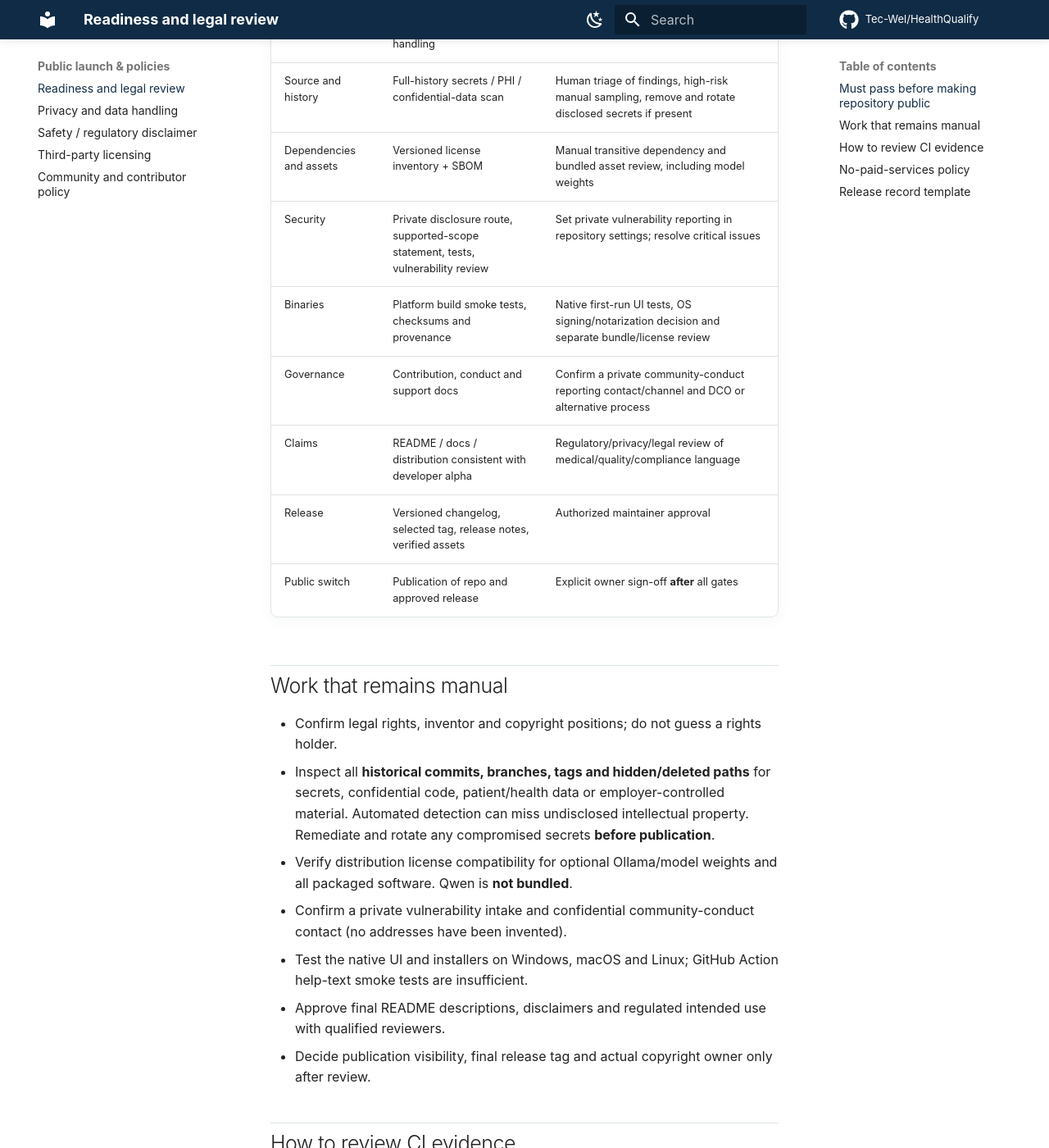
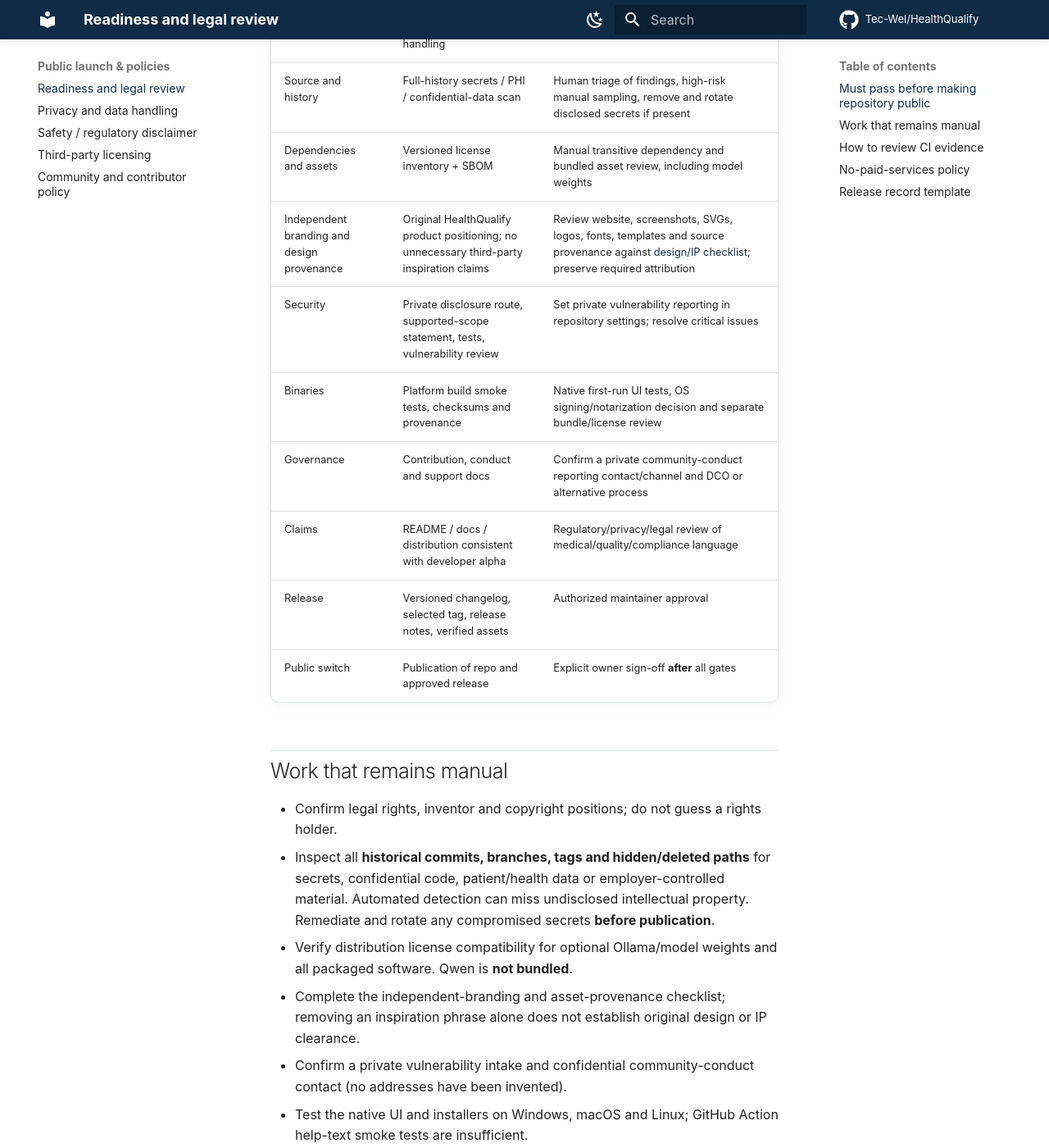
Before and after one commit to Tec-Wel/HealthQualify, an MkDocs documentation site: the page built from docs/PUBLIC_LAUNCH_READINESS.md, in a window 1280 px wide and 1400 px high, scrolled down 834 px. Shown: the whole window at 82% size. Built offline with MkDocs 1.6.1 and Material for MkDocs 9.7.7, drawn with Linux system fonts in a browser that asks for light colours; comment, search, counter and statistics services are not loaded.

Commit message:
docs: establish independent branding and preserve required third-party notices

```diff
--- a/docs/PUBLIC_LAUNCH_READINESS.md
+++ b/docs/PUBLIC_LAUNCH_READINESS.md
@@ -10,6 +10,7 @@
 | Privacy | Accurate privacy notice and synthetic-only handling | Assess traffic, storage, deletion, data processing and public claims |
 | Source and history | Full-history secrets / PHI / confidential-data scan | Human triage of findings, high-risk manual sampling, remove and rotate disclosed secrets if present |
 | Dependencies and assets | Versioned license inventory + SBOM | Manual transitive dependency and bundled asset review, including model weights |
+| Independent branding and design provenance | Original HealthQualify product positioning; no unnecessary third-party inspiration claims | Review website, screenshots, SVGs, logos, fonts, templates and source provenance against [design/IP checklist](INDEPENDENT_DESIGN_IP_REVIEW.md); preserve required attribution |
 | Security | Private disclosure route, supported-scope statement, tests, vulnerability review | Set private vulnerability reporting in repository settings; resolve critical issues |
 | Binaries | Platform build smoke tests, checksums and provenance | Native first-run UI tests, OS signing/notarization decision and separate bundle/license review |
 | Governance | Contribution, conduct and support docs | Confirm a private community-conduct reporting contact/channel and DCO or alternative process |
@@ -22,6 +23,7 @@
 - Confirm legal rights, inventor and copyright positions; do not guess a rights holder.
 - Inspect all **historical commits, branches, tags and hidden/deleted paths** for secrets, confidential code, patient/health data or employer-controlled material. Automated detection can miss undisclosed intellectual property. Remediate and rotate any compromised secrets **before publication**.
 - Verify distribution license compatibility for optional Ollama/model weights and all packaged software. Qwen is **not bundled**.
+- Complete the independent-branding and asset-provenance checklist; removing an inspiration phrase alone does not establish original design or IP clearance.
 - Confirm a private vulnerability intake and confidential community-conduct contact (no addresses have been invented).
 - Test the native UI and installers on Windows, macOS and Linux; GitHub Action help-text smoke tests are insufficient.
 - Approve final README descriptions, disclaimers and regulated intended use with qualified reviewers.
```
